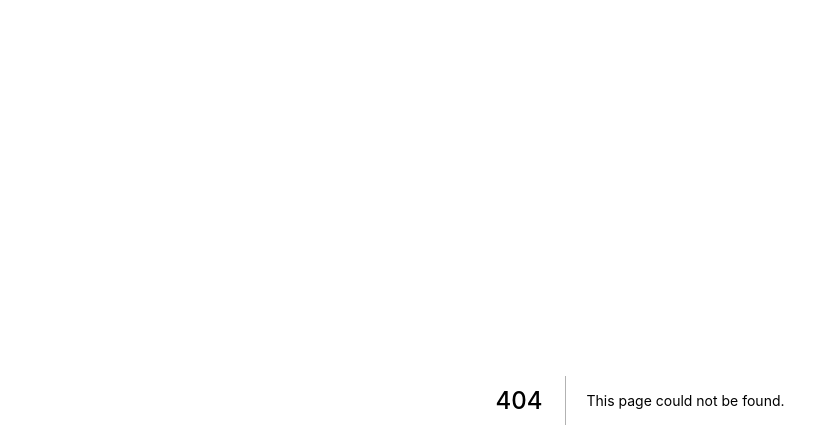
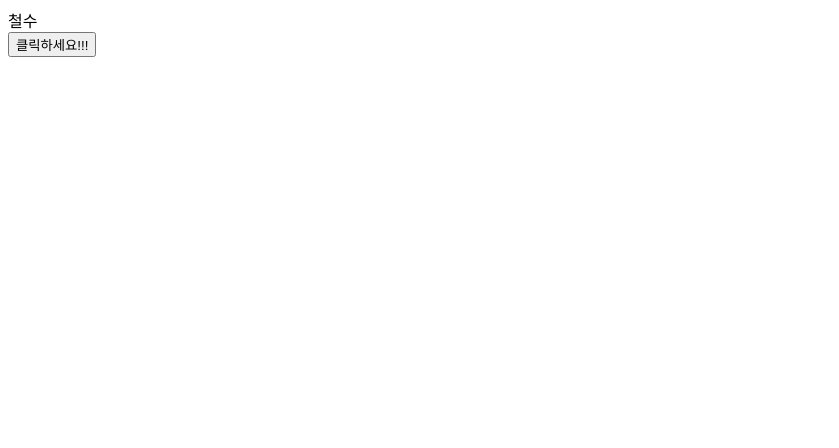
Before and after one commit to Seongju38/CodeCamp, a Next.js app in the folder FRONTEND/class/: page /section01/01-01-example in a window 1280 px wide. Before the commit this address had no page. Shown: the top 448 px of the page, without its empty margins (0-839 px from the left). Built offline with nearby package versions, Linux system fonts and the light colour scheme.

Commit message:
섹션 4 | 01-01-example

```diff
--- /dev/null
+++ b/FRONTEND/class/pages/section01/01-01-example/index.js
@@ -0,0 +1,11 @@
+export default function 나만의페이지() {
+  const aaa = 3; // 위쪽은 javascript 작성하는 공간
+
+  // 아래쪽은 html 작성하는 공간
+  return (
+    <div>
+      <div>철수</div>
+      <button>클릭하세요!!!</button>
+    </div>
+  );
+}
```
